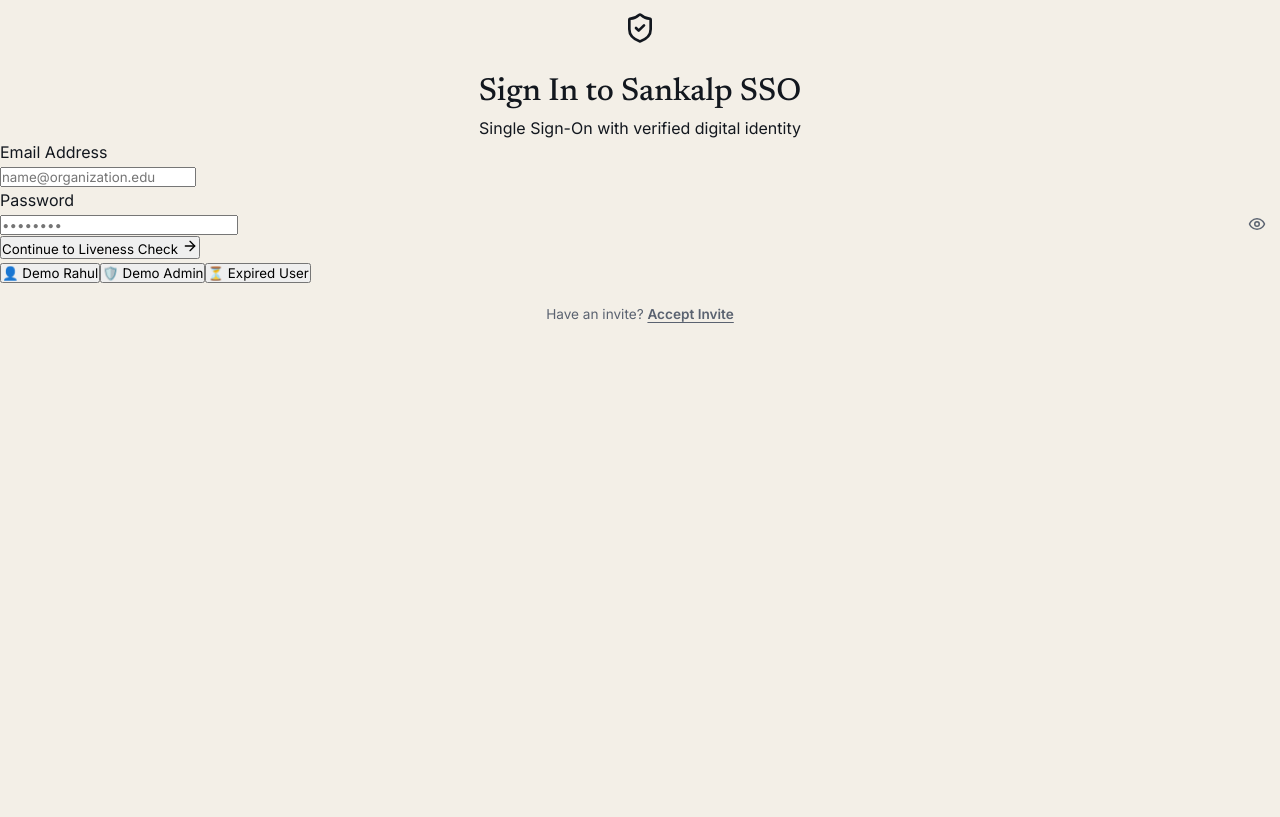
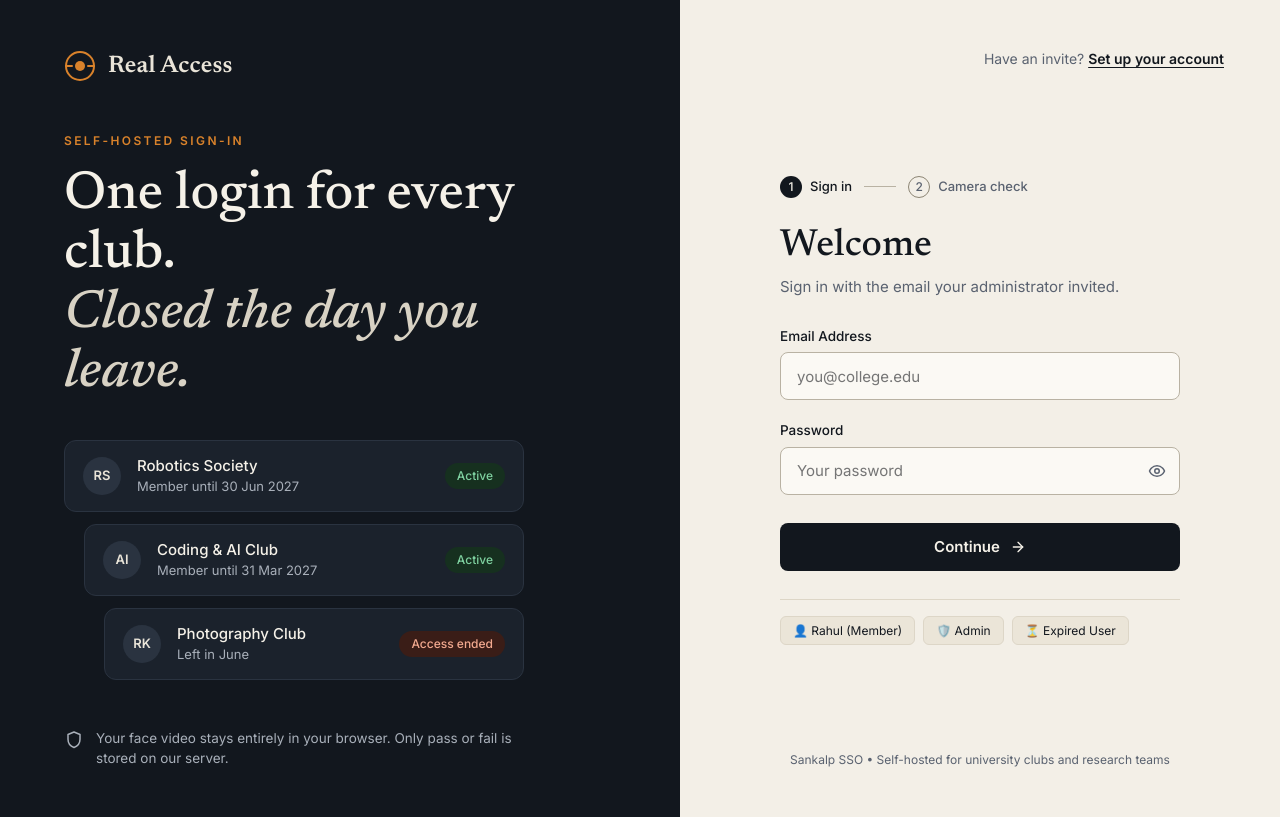
Before and after one commit to ShreyansDey/Sankalp_SSO_with_liveness, a React (Vite) app in the folder frontend/: page /login in a window 1280 px wide. Built offline with nearby package versions, Linux system fonts and the light colour scheme; no server answers.

Commit message:
feat(ui): implement two-column editorial sign-in page

```diff
--- a/frontend/src/pages/Login.jsx
+++ b/frontend/src/pages/Login.jsx
@@ -1,7 +1,24 @@
 import React, { useState, useEffect } from "react";
 import { useNavigate, useSearchParams, Link } from "react-router-dom";
 import { apiRequest, API_BASE } from "../api";
-import { ShieldCheck, Lock, Mail, AlertCircle, ArrowRight, UserCheck, Eye, EyeOff } from "lucide-react";
+import { Eye, EyeOff, ShieldCheck, ArrowRight, AlertCircle } from "lucide-react";
+
+/**
+ * ==============================================================================
+ * REAL ACCESS / SANKALP SSO — CENTRAL LOGIN (SIGN IN)
+ * ==============================================================================
+ * In plain words (Layman):
+ *   This is the high-security front door. Students and club members log in here
+ *   with their email and password. Once verified, they proceed to the camera
+ *   check to prove a real, live human is present.
+ *
+ * Technical Role:
+ *   - Matches the '1. Sign in' design component (Main.dc.html)
+ *   - Calls POST /auth/login with { email, password }
+ *   - Preserves OAuth 2.0 query parameters (client_id, redirect_uri, state)
+ *   - Redirects to /liveness on credential validation
+ * ==============================================================================
+ */
 
 export default function Login() {
   const [searchParams] = useSearchParams();
@@ -18,24 +35,27 @@ export default function Login() {
   const [error, setError] = useState(null);
   const [checkingSession, setCheckingSession] = useState(true);
 
-  // Check if session already exists
+  // Check if an active SSO session already exists
   useEffect(() => {
     async function checkSession() {
       try {
         const me = await apiRequest("/me");
         if (me && me.status === "active") {
           if (clientId && redirectUri) {
-            // Already active SSO session -> bounce to /authorize to issue code and redirect back!
+            // Already authenticated -> issue code and redirect back to client app
             window.location.href = `${API_BASE}/authorize?client_id=${encodeURIComponent(clientId)}&redirect_uri=${encodeURIComponent(redirectUri)}&state=${encodeURIComponent(state)}`;
             return;
           }
           if (me.role === "admin") {
             navigate("/admin");
             return;
+          } else {
+            navigate("/clubs");
+            return;
           }
         }
       } catch (e) {
-        // No active session
+        // No session exists, proceed to login form
       } finally {
         setCheckingSession(false);
       }
@@ -55,7 +75,7 @@ export default function Login() {
       });
 
       if (res.next === "liveness") {
-        // Needs camera liveness check
+        // Proceed to liveness challenge with preserved redirect parameters
         const params = new URLSearchParams();
         params.set("user_id", res.user_id);
         params.set("email", res.email);
@@ -70,7 +90,7 @@ export default function Login() {
         } else if (res.user && res.user.role === "admin") {
           navigate("/admin");
         } else {
-          navigate("/admin");
+          navigate("/clubs");
         }
       }
     } catch (err) {
@@ -94,58 +114,208 @@ export default function Login() {
 
   if (checkingSession) {
     return (
-      <div className="auth-wrapper" style={{ textAlign: "center", marginTop: "100px" }}>
-        <p style={{ color: "var(--text-muted)" }}>Checking active SSO session...</p>
+      <div style={{ minHeight: "100vh", display: "flex", alignItems: "center", justifyContent: "center", background: "#F3EFE7" }}>
+        <p style={{ color: "#5A6270", fontSize: "15px" }}>Verifying active session...</p>
       </div>
     );
   }
 
   return (
-    <div className="auth-wrapper">
-      <div className="card">
-        <div className="card-header" style={{ textAlign: "center" }}>
-          <div style={{ display: "inline-flex", padding: "12px", background: "var(--primary-light)", borderRadius: "12px", color: "var(--primary)", marginBottom: "12px" }}>
-            <ShieldCheck size={32} />
+    <div style={{
+      minHeight: "100vh",
+      display: "flex",
+      flexWrap: "wrap",
+      fontFamily: "'Inter', system-ui, sans-serif",
+      color: "#12171E",
+      background: "#F3EFE7"
+    }}>
+
+      {/* LEFT: Editorial Brand Panel */}
+      <div style={{
+        flex: "1 1 540px",
+        minWidth: "320px",
+        background: "#12171E",
+        color: "#E9E4D8",
+        boxSizing: "border-box",
+        padding: "48px 64px",
+        display: "flex",
+        flexDirection: "column",
+        justifyContent: "space-between",
+        gap: "48px"
+      }}>
+        {/* Brand Logo */}
+        <div style={{ display: "flex", alignItems: "center", gap: "12px" }}>
+          <svg width="32" height="32" viewBox="0 0 32 32" fill="none" aria-hidden="true">
+            <circle cx="16" cy="16" r="14" stroke="#D9822B" strokeWidth="2"></circle>
+            <circle cx="16" cy="16" r="5" fill="#D9822B"></circle>
+            <path d="M2 16h6M24 16h6" stroke="#D9822B" strokeWidth="2" strokeLinecap="round"></path>
+          </svg>
+          <span style={{ fontFamily: "'Newsreader', Georgia, serif", fontSize: "24px", fontWeight: 600, letterSpacing: "0.2px" }}>
+            Real Access
+          </span>
         </div>
-          <h1 className="card-title">Sign In to Sankalp SSO</h1>
-          <p className="card-subtitle">
-            {clientId ? `Authenticating for ${clientId}` : "Single Sign-On with verified digital identity"}
+
+        {/* Brand Narrative & Sample Access Passes */}
+        <div style={{ display: "flex", flexDirection: "column", gap: "36px" }}>
+          <div style={{ display: "flex", flexDirection: "column", gap: "16px" }}>
+            <div style={{ fontSize: "12px", fontWeight: 600, letterSpacing: "2.4px", color: "#D9822B" }}>
+              SELF-HOSTED SIGN-IN
+            </div>
+            <h1 style={{
+              margin: 0,
+              fontFamily: "'Newsreader', Georgia, serif",
+              fontWeight: 500,
+              fontSize: "clamp(38px, 5vw, 54px)",
+              lineHeight: 1.1,
+              color: "#F5F1E8"
+            }}>
+              One login for every club.<br />
+              <span style={{ fontStyle: "italic", color: "#D8D2C4" }}>Closed the day you leave.</span>
+            </h1>
+          </div>
+
+          {/* Sample passes showing active vs revoked access */}
+          <div style={{ display: "flex", flexDirection: "column", gap: "12px", maxWidth: "460px" }}>
+            <div style={{ display: "flex", alignItems: "center", gap: "16px", background: "#1B222C", border: "1px solid #2A3340", borderRadius: "12px", padding: "14px 18px" }}>
+              <div style={{ width: "38px", height: "38px", borderRadius: "50%", background: "#2A3340", display: "flex", alignItems: "center", justifyContent: "center", fontSize: "13px", fontWeight: 600, color: "#E9E4D8" }}>
+                RS
+              </div>
+              <div style={{ flex: 1, minWidth: 0 }}>
+                <div style={{ fontSize: "15px", fontWeight: 500, color: "#F5F1E8" }}>Robotics Society</div>
+                <div style={{ fontSize: "13px", color: "#A9B0BA" }}>Member until 30 Jun 2027</div>
+              </div>
+              <div style={{ fontSize: "12px", fontWeight: 500, color: "#7FD1A0", background: "#16301F", borderRadius: "999px", padding: "4px 12px" }}>
+                Active
+              </div>
+            </div>
+
+            <div style={{ display: "flex", alignItems: "center", gap: "16px", background: "#1B222C", border: "1px solid #2A3340", borderRadius: "12px", padding: "14px 18px", marginLeft: "20px" }}>
+              <div style={{ width: "38px", height: "38px", borderRadius: "50%", background: "#2A3340", display: "flex", alignItems: "center", justifyContent: "center", fontSize: "13px", fontWeight: 600, color: "#E9E4D8" }}>
+                AI
+              </div>
+              <div style={{ flex: 1, minWidth: 0 }}>
+                <div style={{ fontSize: "15px", fontWeight: 500, color: "#F5F1E8" }}>Coding & AI Club</div>
+                <div style={{ fontSize: "13px", color: "#A9B0BA" }}>Member until 31 Mar 2027</div>
+              </div>
+              <div style={{ fontSize: "12px", fontWeight: 500, color: "#7FD1A0", background: "#16301F", borderRadius: "999px", padding: "4px 12px" }}>
+                Active
+              </div>
+            </div>
+
+            <div style={{ display: "flex", alignItems: "center", gap: "16px", background: "#1B222C", border: "1px solid #2A3340", borderRadius: "12px", padding: "14px 18px", marginLeft: "40px" }}>
+              <div style={{ width: "38px", height: "38px", borderRadius: "50%", background: "#2A3340", display: "flex", alignItems: "center", justifyContent: "center", fontSize: "13px", fontWeight: 600, color: "#E9E4D8" }}>
+                RK
+              </div>
+              <div style={{ flex: 1, minWidth: 0 }}>
+                <div style={{ fontSize: "15px", fontWeight: 500, color: "#F5F1E8" }}>Photography Club</div>
+                <div style={{ fontSize: "13px", color: "#A9B0BA" }}>Left in June</div>
+              </div>
+              <div style={{ fontSize: "12px", fontWeight: 500, color: "#F2A98F", background: "#3A1D17", borderRadius: "999px", padding: "4px 12px" }}>
+                Access ended
+              </div>
+            </div>
+          </div>
+        </div>
+
+        {/* Privacy Note */}
+        <div style={{ display: "flex", alignItems: "flex-start", gap: "12px", maxWidth: "460px" }}>
+          <svg width="20" height="20" viewBox="0 0 20 20" fill="none" aria-hidden="true" style={{ flex: "none", marginTop: "2px" }}>
+            <path d="M10 2l6 2.5v4.7c0 3.9-2.5 7-6 8.3-3.5-1.3-6-4.4-6-8.3V4.5L10 2z" stroke="#A9B0BA" strokeWidth="1.5" strokeLinejoin="round"></path>
+          </svg>
+          <p style={{ margin: 0, fontSize: "13.5px", lineHeight: "1.55", color: "#A9B0BA" }}>
+            Your face video stays entirely in your browser. Only pass or fail is stored on our server.
+          </p>
+        </div>
+      </div>
+
+      {/* RIGHT: Sign-in Form */}
+      <div style={{
+        flex: "1 1 460px",
+        minWidth: "320px",
+        boxSizing: "border-box",
+        padding: "48px 56px",
+        display: "flex",
+        flexDirection: "column",
+        justifyContent: "space-between",
+        gap: "40px"
+      }}>
+        <div style={{ display: "flex", justifyContent: "flex-end", fontSize: "14px", color: "#5A6270" }}>
+          <span>Have an invite?&nbsp;<Link to="/signup" style={{ fontWeight: 600, color: "#12171E" }}>Set up your account</Link></span>
+        </div>
+
+        <div style={{ width: "100%", maxWidth: "400px", margin: "0 auto", display: "flex", flexDirection: "column", gap: "28px" }}>
+
+          {/* Step indicator */}
+          <ol style={{ margin: 0, padding: 0, listStyle: "none", display: "flex", alignItems: "center", gap: "12px", fontSize: "13px", fontWeight: 500 }}>
+            <li style={{ display: "flex", alignItems: "center", gap: "8px", color: "#12171E" }}>
+              <span style={{ width: "22px", height: "22px", borderRadius: "50%", background: "#12171E", color: "#F3EFE7", display: "inline-flex", alignItems: "center", justifyContent: "center", fontSize: "12px" }}>
+                1
+              </span>
+              Sign in
+            </li>
+            <li aria-hidden="true" style={{ width: "32px", height: "1px", background: "#B9B2A3" }}></li>
+            <li style={{ display: "flex", alignItems: "center", gap: "8px", color: "#5A6270" }}>
+              <span style={{ width: "22px", height: "22px", borderRadius: "50%", border: "1px solid #8C8574", color: "#5A6270", display: "inline-flex", alignItems: "center", justifyContent: "center", fontSize: "12px" }}>
+                2
+              </span>
+              Camera check
+            </li>
+          </ol>
+
+          {/* Heading */}
+          <div style={{ display: "flex", flexDirection: "column", gap: "8px" }}>
+            <h2 style={{ margin: 0, fontFamily: "'Newsreader', Georgia, serif", fontWeight: 500, fontSize: "38px", lineHeight: 1.1 }}>
+              Welcome
+            </h2>
+            <p style={{ margin: 0, fontSize: "15px", lineHeight: "1.5", color: "#5A6270" }}>
+              Sign in with the email your administrator invited.
             </p>
           </div>
 
           {error && (
-          <div className="alert alert-danger">
+            <div style={{
+              background: "#F6DDD4",
+              border: "1px solid #9B3A22",
+              borderRadius: "8px",
+              padding: "12px 16px",
+              color: "#9B3A22",
+              fontSize: "14px",
+              display: "flex",
+              alignItems: "center",
+              gap: "10px"
+            }}>
               <AlertCircle size={18} style={{ flexShrink: 0 }} />
               <div>{error}</div>
             </div>
           )}
 
-        <form onSubmit={handleLogin}>
-          <div className="form-group">
-            <label className="form-label">Email Address</label>
-            <div style={{ position: "relative" }}>
+          {/* Form */}
+          <form onSubmit={handleLogin} style={{ display: "flex", flexDirection: "column", gap: "20px" }}>
+            <div style={{ display: "flex", flexDirection: "column", gap: "6px" }}>
+              <label htmlFor="email" style={{ fontSize: "13.5px", fontWeight: 500 }}>Email Address</label>
               <input
+                id="email"
                 type="email"
-                className="form-input"
-                placeholder="name@organization.edu"
                 required
                 value={email}
                 onChange={(e) => setEmail(e.target.value)}
+                placeholder="you@college.edu"
+                className="input-editorial"
               />
             </div>
-          </div>
 
-          <div className="form-group">
-            <label className="form-label">Password</label>
-            <div style={{ position: "relative" }}>
+            <div style={{ display: "flex", flexDirection: "column", gap: "6px" }}>
+              <label htmlFor="password" style={{ fontSize: "13.5px", fontWeight: 500 }}>Password</label>
+              <div style={{ position: "relative", display: "flex", alignItems: "center" }}>
                 <input
+                  id="password"
                   type={showPassword ? "text" : "password"}
-                className="form-input"
-                style={{ paddingRight: "42px" }}
-                placeholder="••••••••"
                   required
                   value={password}
                   onChange={(e) => setPassword(e.target.value)}
+                  placeholder="Your password"
+                  className="input-editorial"
+                  style={{ paddingRight: "46px" }}
                 />
                 <button
                   type="button"
@@ -153,55 +323,87 @@ export default function Login() {
                   style={{
                     position: "absolute",
                     right: "10px",
-                  top: "50%",
-                  transform: "translateY(-50%)",
                     background: "none",
                     border: "none",
                     padding: "4px",
-                  color: "var(--text-muted)",
+                    color: "#5A6270",
                     cursor: "pointer",
                     display: "flex",
                     alignItems: "center"
                   }}
                   aria-label={showPassword ? "Hide password" : "Show password"}
-                title={showPassword ? "Hide password" : "Show password"}
                 >
                   {showPassword ? <EyeOff size={18} /> : <Eye size={18} />}
                 </button>
               </div>
             </div>
 
-          <button type="submit" className="btn btn-primary btn-block" disabled={loading}>
-            {loading ? "Verifying..." : "Continue to Liveness Check"} <ArrowRight size={16} />
+            <button
+              type="submit"
+              disabled={loading}
+              className="btn-dark"
+              style={{ width: "100%", marginTop: "8px" }}
+            >
+              {loading ? "Verifying..." : "Continue"}
+              <ArrowRight size={16} />
             </button>
           </form>
 
-        <div className="quick-fill-bar">
+          {/* Demo Quick-Fill Bar */}
+          <div style={{
+            display: "flex",
+            flexWrap: "wrap",
+            gap: "8px",
+            paddingTop: "16px",
+            borderTop: "1px solid #DDD6C7"
+          }}>
             <button
               type="button"
-            className="quick-btn"
               onClick={() => fillCredentials("rahul@club.edu", "RahulPassword123!")}
+              style={{
+                fontSize: "12px",
+                padding: "6px 12px",
+                background: "#EBE5D8",
+                border: "1px solid #DDD6C7",
+                borderRadius: "6px",
+                color: "#12171E"
+              }}
             >
-            👤 Demo Rahul
+              👤 Rahul (Member)
             </button>
             <button
               type="button"
-            className="quick-btn"
               onClick={() => fillCredentials("admin@jadavpur.edu", "AdminPassword123!")}
+              style={{
+                fontSize: "12px",
+                padding: "6px 12px",
+                background: "#EBE5D8",
+                border: "1px solid #DDD6C7",
+                borderRadius: "6px",
+                color: "#12171E"
+              }}
             >
-            🛡️ Demo Admin
+              🛡️ Admin
             </button>
             <button
               type="button"
-            className="quick-btn"
               onClick={() => fillCredentials("expired@club.edu", "ExpiredPassword123!")}
+              style={{
+                fontSize: "12px",
+                padding: "6px 12px",
+                background: "#EBE5D8",
+                border: "1px solid #DDD6C7",
+                borderRadius: "6px",
+                color: "#12171E"
+              }}
             >
               ⏳ Expired User
             </button>
           </div>
+        </div>
 
-        <div style={{ marginTop: "20px", textAlign: "center", fontSize: "0.85rem", color: "var(--text-muted)" }}>
-          Have an invite? <Link to="/signup" style={{ color: "var(--primary)", fontWeight: 600 }}>Accept Invite</Link>
+        <div style={{ fontSize: "12px", color: "#5A6270", textAlign: "center" }}>
+          Sankalp SSO &bull; Self-hosted for university clubs and research teams
         </div>
       </div>
     </div>
```
Lines whose indentation alone changed are shown as unchanged.
